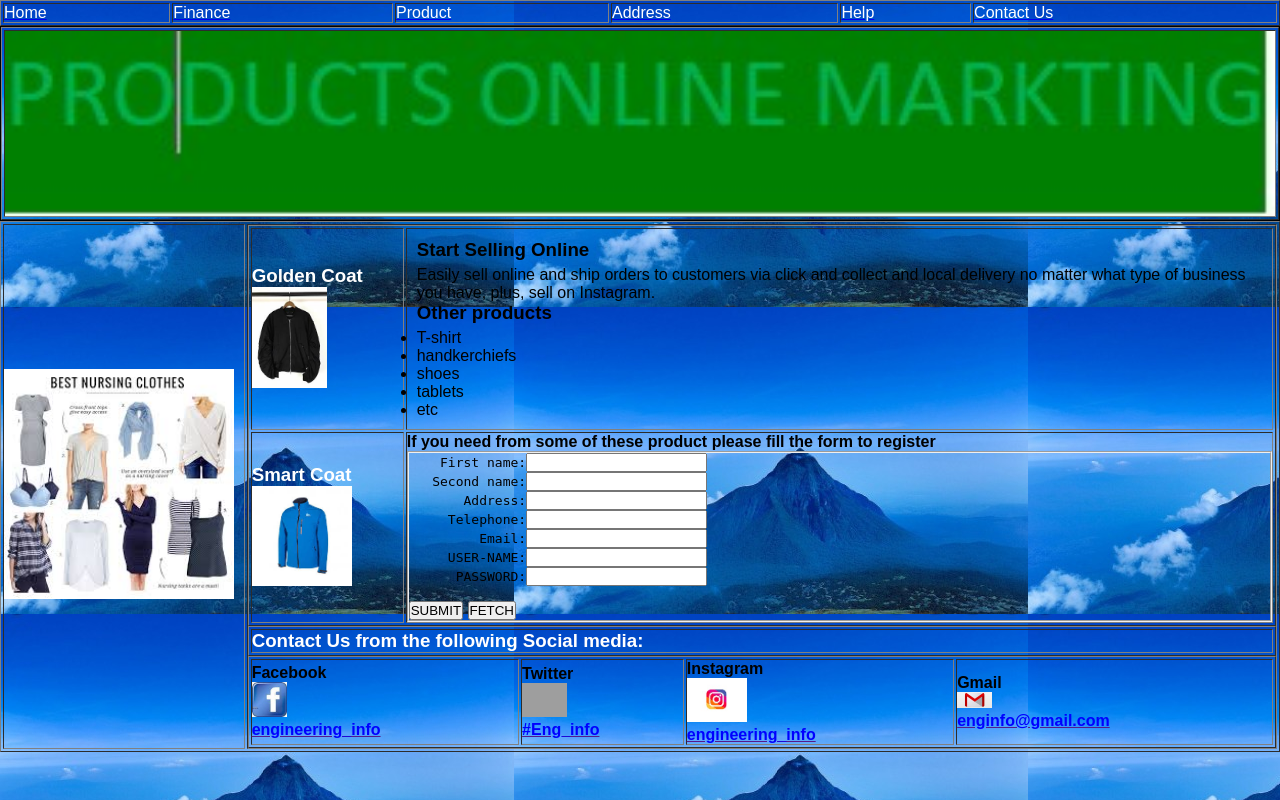
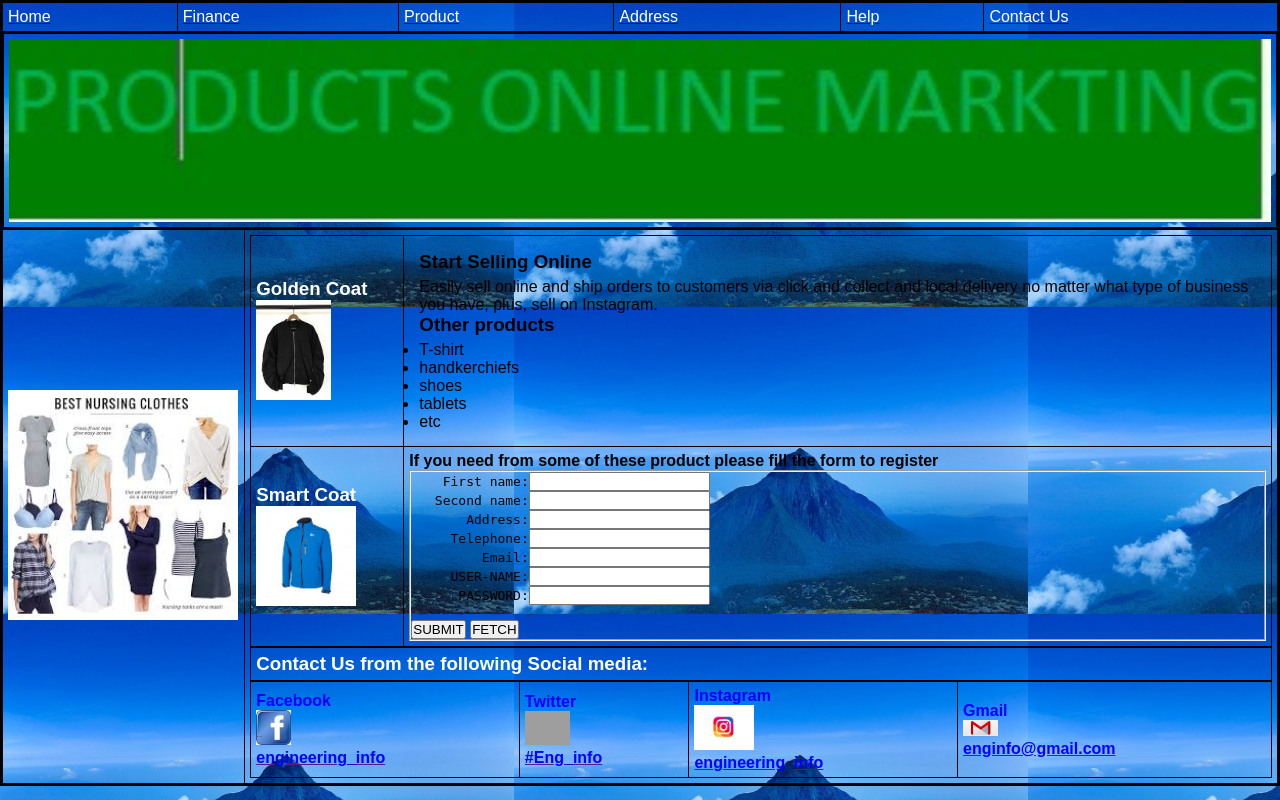
Before and after one commit to pac-cee/html-css-basics, a PHP site: page / in a window 1280 px wide. Run offline with PHP 8.4, Linux system fonts and the light colour scheme; grey boxes are pictures that could not be loaded.

Commit message:
Prjct2: extend shop.css

```diff
--- a/prjct2/shop.css
+++ b/prjct2/shop.css
@@ -188,3 +188,22 @@ body {
 }
 
 .social-link {
+    color: blue;
+    text-decoration: none;
+    font-weight: bold;
+}
+
+/* New table-based layout styles */
+.table-container {
+    width: 100%;
+    border: 2px solid black;
+}
+
+table {
+    width: 100%;
+    border-collapse: collapse;
+}
+
+td {
+    border: 1px solid black;
+    padding: 5px;
```
